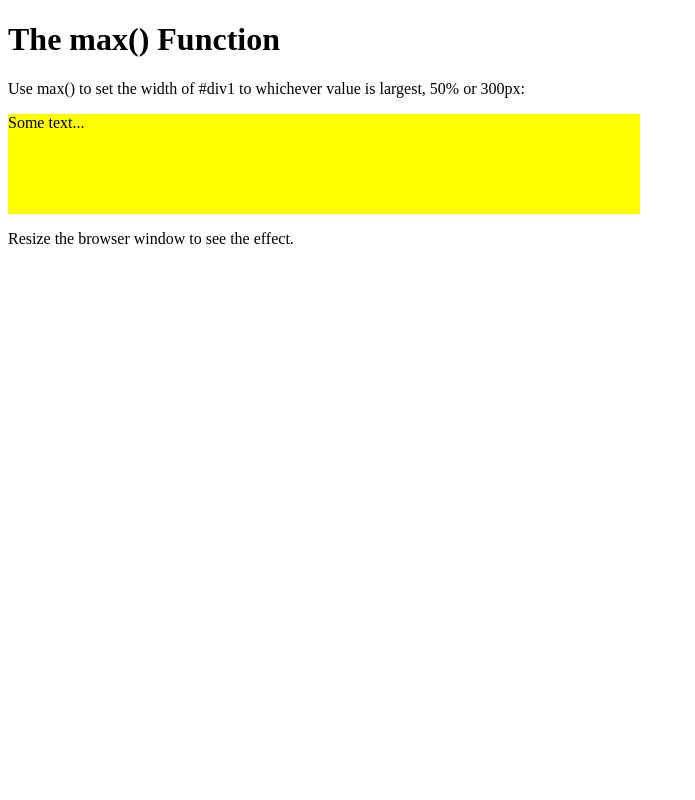
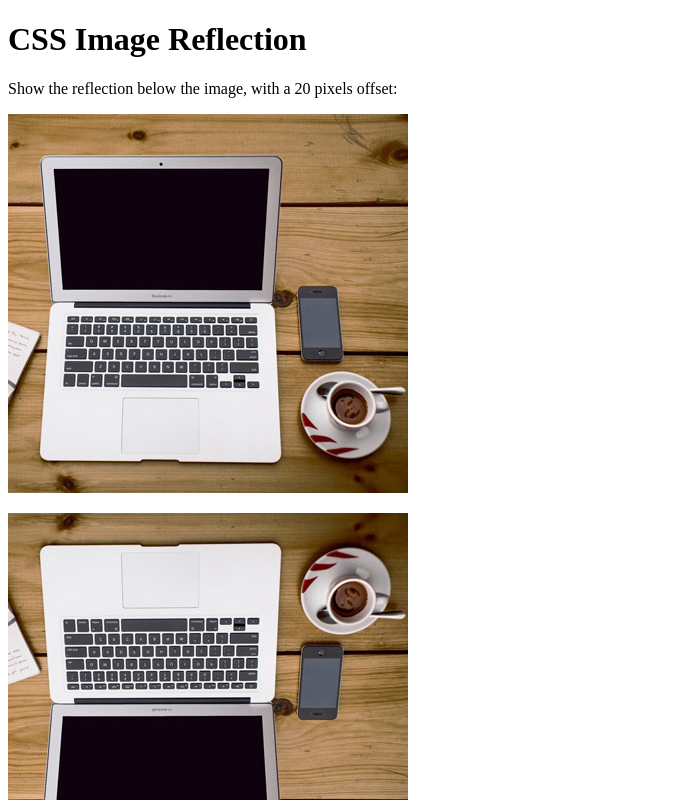
Before and after one commit to sepehrsdgh/w3school-training, a plain HTML site: page index.html in a window 1280 px wide. Shown: the whole page, without its empty margins (0-695 px from the left). Drawn offline with Linux system fonts and the light colour scheme.

Commit message:
august 18

```diff
--- a/index.html
+++ b/index.html
@@ -2,22 +2,17 @@
 <html>
 <head>
 <style>
-#div1 {
-  background-color: yellow;
-  height: 100px;
-  width: max(50%, 300px);
+img {
+  -webkit-box-reflect: below 20px;
 }
 </style>
 </head>
 <body>
 
-<h1>The max() Function</h1>
+<h1>CSS Image Reflection</h1>
 
-<p>Use max() to set the width of #div1 to whichever value is largest, 50% or 300px:</p>
-
-<div id="div1">Some text...</div>
-
-<p>Resize the browser window to see the effect.</p>
+<p>Show the reflection below the image, with a 20 pixels offset:</p>
+<img src="workplace.jpg">
 
 </body>
 </html>
```
